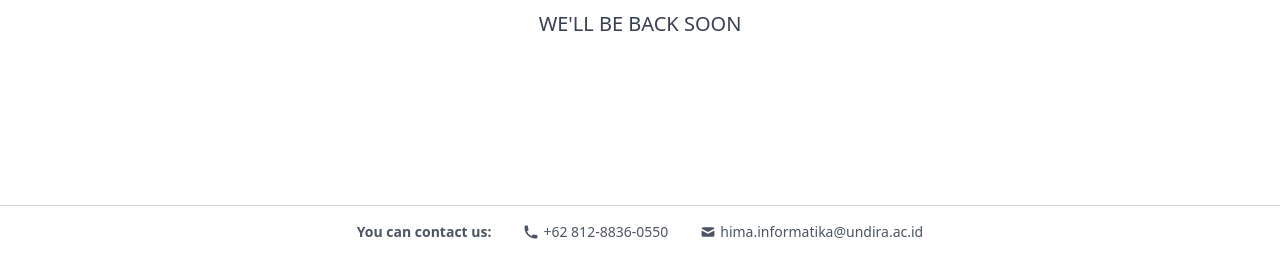
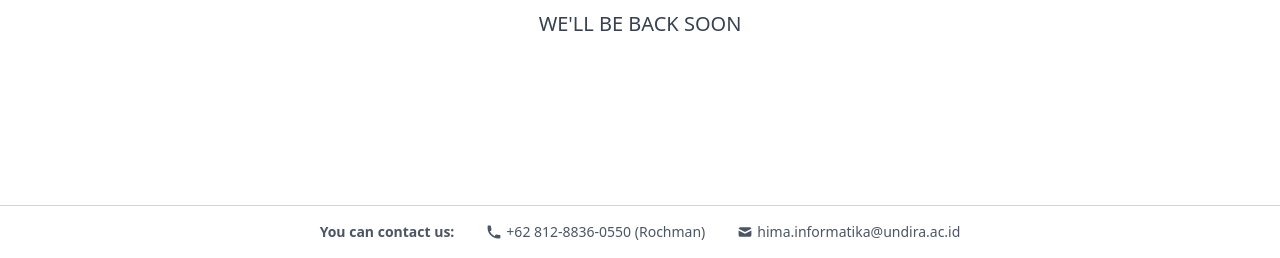
Before and after one commit to himtiundira/himtiundira.github.io, a plain HTML site: page index.html in a window 1280 px wide. Shown: the part 542-800 px from the top of the page. Drawn offline with nearby package versions, Linux system fonts and the light colour scheme.

Commit message:
Update index.html

```diff
--- a/index.html
+++ b/index.html
@@ -22,7 +22,7 @@
                 <svg xmlns="http://www.w3.org/2000/svg" class="h-4 w-4" viewBox="0 0 20 20" fill="currentColor">
                     <path d="M2 3a1 1 0 011-1h2.153a1 1 0 01.986.836l.74 4.435a1 1 0 01-.54 1.06l-1.548.773a11.037 11.037 0 006.105 6.105l.774-1.548a1 1 0 011.059-.54l4.435.74a1 1 0 01.836.986V17a1 1 0 01-1 1h-2C7.82 18 2 12.18 2 5V3z"></path>
                 </svg>
-                <span>+62 812-8836-0550</span>
+                <span>+62 812-8836-0550 (Rochman)</span>
             </a>
             <a href="#" class="flex items-center space-x-1" target="_blank" title="Email">
                 <svg xmlns="http://www.w3.org/2000/svg" class="h-4 w-4" viewBox="0 0 20 20" fill="currentColor">
```
